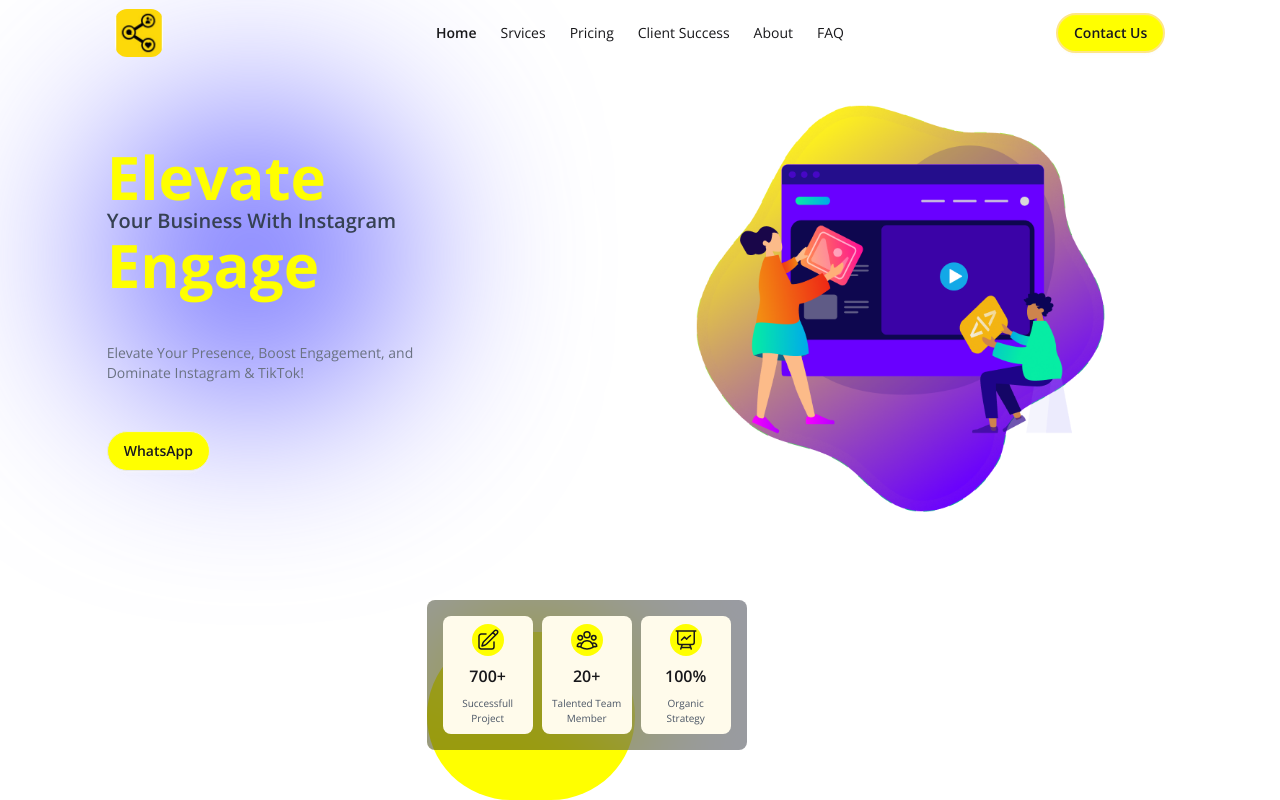
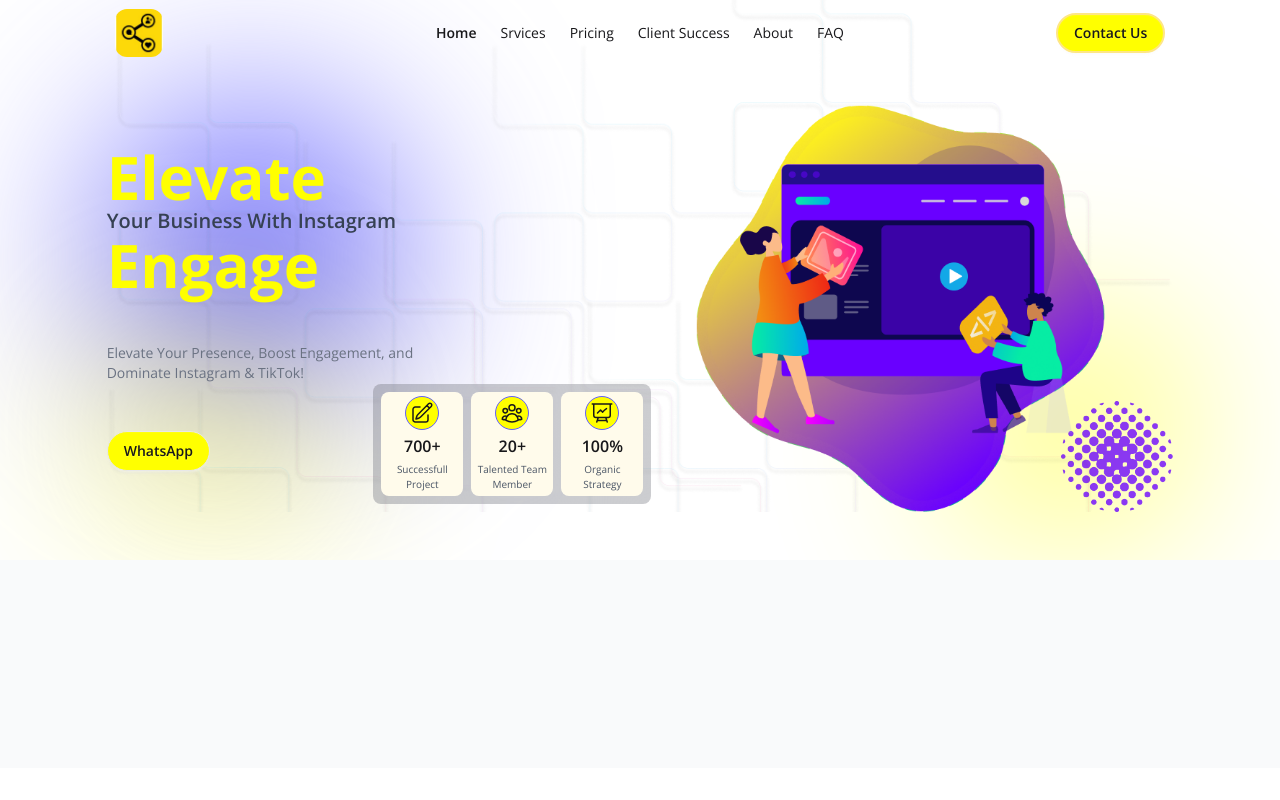
Before and after one commit to farad-alam/Elevate-Engage, a React (Vite) app: page / in a window 1280 px wide. Built offline with nearby package versions, Linux system fonts and the light colour scheme.

Commit message:
heder completed

```diff
--- a/src/App.jsx
+++ b/src/App.jsx
@@ -1,10 +1,12 @@
 import Header from "./sections/header"
+import Main from "./sections/Main"
 
 function App() {
 
   return (
     <>
     <Header />
+    <Main />
     </>
   )
 }
--- a/src/component/HeroStaticCard.jsx
+++ b/src/component/HeroStaticCard.jsx
@@ -5,8 +5,8 @@
   return (
     <>
       {/* hero static card */}
-      <div className="flex flex-col justify-center items-center gap-2 p-2 bg-amber-50 rounded-lg ">
-        <div className="icons bg-brand flex justify-center p-1 rounded-full">
+      <div className="flex flex-col justify-center items-center gap-1 p-1 bg-amber-50 rounded-lg ">
+        <div className="icons bg-brand flex justify-center p-1 rounded-full border border-indigo-500">
           {icon}
         </div>
         <div className="tittles">
--- a/src/sections/Header.jsx
+++ b/src/sections/Header.jsx
@@ -1,18 +1,28 @@
-import React from 'react'
-import Navbar from './Navbar';
-import Hero from './Hero';
+import React from "react";
+import Navbar from "./Navbar";
+import Hero from "./Hero";
 
 function Header() {
   return (
     <>
-      <header className="width">
-        <div id="blur-layer" className=''>
-          <div className='w-72 h-72 bg-indigo-500 bg-blur blur-[100px] top-28'></div>
-          <div className='w-52 h-42 bg-brand bg-blur left-2/6 bottom-0'></div>
+      <header className="width relative mb-12 bg-[url('/bggrid.png')] bg-cover bg-top">
+        <div id="blur-layer" className="">
+          <div className="w-72 h-72 bg-indigo-500 bg-blur blur-[100px] top-28"></div>
+          <div className="w-52 h-42 opacity-80 bg-brand bg-blur blur-[100px] right-0 bottom-0"></div>
+          <div className="w-52 h-42 opacity-60 bg-brand bg-blur blur-[100px] left-0 bottom-0"></div>
+          <div id="dotedimg" className="">
+            <img
+              src="/doted.png"
+              className="bg-blur bottom-0 right-0 w-28"
+              alt=""
+            />
+          </div>
+
           <Navbar />
           <Hero />
         </div>
       </header>
+      {/* <section className="w-full h-52 bg-amber-50"></section> */}
     </>
   );
 }
--- a/src/sections/HeroStatics.jsx
+++ b/src/sections/HeroStatics.jsx
@@ -8,9 +8,9 @@
 function HeroStatics() {
   return (
     <div
-      className="absolute left-2/6 top-3/4 w-80
+      className="absolute left-3/12 top-9/12
       flex justify-between gap-2
-     p-4 bg-slate-950/40 backdrop-blur-3xl rounded-lg"
+     p-2 bg-slate-950/20 backdrop-blur-3xl rounded-lg"
     >
       <HeroStaticCard
         icon={<PencilSquareIcon className="size-6" />}
--- /dev/null
+++ b/src/sections/Main.jsx
@@ -0,0 +1,11 @@
+import React from 'react'
+
+function Main() {
+  return (
+    <section className='w-full h-52 bg-gray-50'>
+
+    </section>
+  )
+}
+
+export default Main
```
Also changed, not shown: public/bggrid.png (added), public/doted.png (added).
